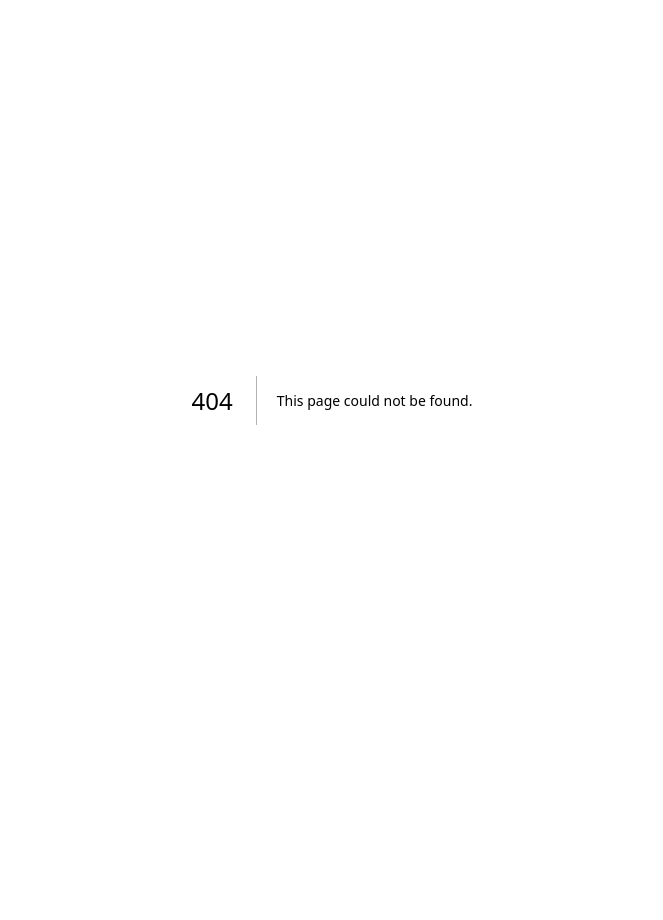
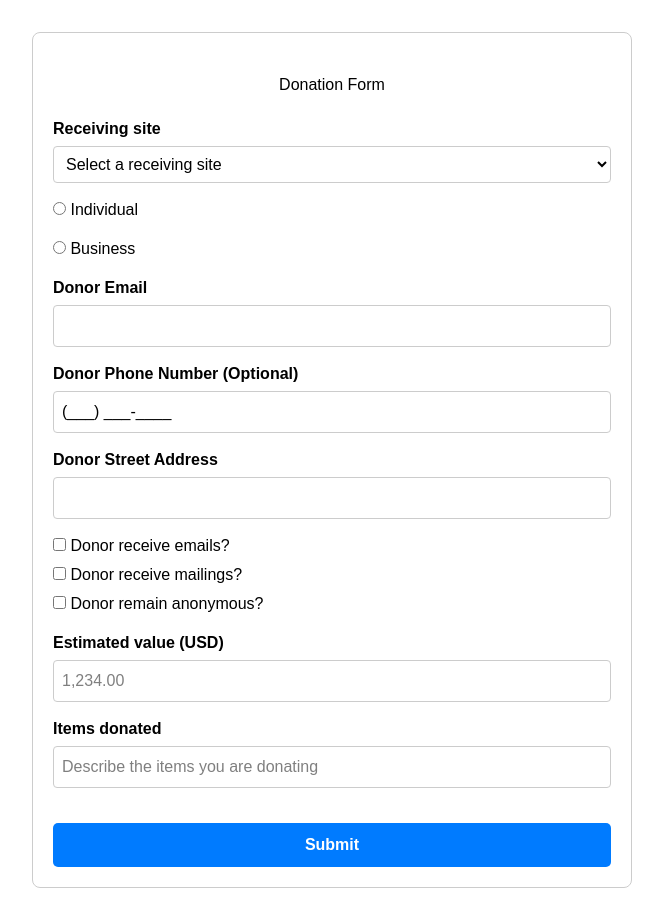
Before and after one commit to lablueprint/path, a Next.js app: page /manage/1/add in a window 1280 px wide. Before the commit this address had no page. Shown: the whole page, without its empty margins (308-971 px from the left). Before the commit the page ends 800 px from the top, so only its background shows below. Built offline with nearby package versions, Linux system fonts and the light colour scheme.

Commit message:
update donation form

```diff
--- a/app/components/DonationForm.tsx
+++ b/app/(main)/manage/[storeId]/add/components/DonationForm.tsx
@@ -1,12 +1,12 @@
-import { DonationInsert } from "../types/Donation";
-import { useState } from 'react';
+"use client";
+
+import { DonationInsert } from "../../../../../types/Donation";
 import { useForm, Controller } from "react-hook-form";
-import { NumericFormat, PatternFormat } from "react-number-format";
+import { PatternFormat } from "react-number-format";
 import { createDonation } from "@/app/api/donations/actions";
-// import usePlacesAutocomplete from "use-places-autocomplete";
 
 type FormData = {
-  donor_type: "individual" | "business";
+  donor_type?: "individual" | "business";
 
   individual_name?: string;
   business_name?: string;
@@ -36,66 +36,13 @@ export default function DonationForm() {
     formState: { errors }
   } = useForm<FormData>({
     defaultValues: {
+      donor_type: undefined,
       phone: "",
       estimated_value: null,
     }
   });
 
   const donorType = watch("donor_type");
-
-  // const onSubmit = async (data: FormData) => {
-  //   const donation: DonationInsert = {
-  //     receiver_user_id: "00000000-0000-0000-0000-000000000000", // TODO: real ID
-  //     store_id: null,
-
-  //     donor_is_individual: data.donor_type === "individual",
-
-  //     donor_individual_name:
-  //       data.donor_type === "individual"
-  //         ? data.individual_name ?? null
-  //         : null,
-
-  //     donor_business_name:
-  //       data.donor_type === "business"
-  //         ? data.business_name ?? null
-  //         : null,
-
-  //     donor_business_contact_name:
-  //       data.donor_type === "business"
-  //         ? data.business_contact_name ?? null
-  //         : null,
-
-  //     donor_email: data.email ?? null,
-  //     donor_phone: data.phone ?? null,
-  //     donor_street_address: data.address ?? null,
-
-  //     donor_receive_emails: data.receive_emails,
-  //     donor_receive_mailings: data.receive_mailings,
-  //     donor_remain_anonymous: data.remain_anonymous,
-
-  //     estimated_value: data.estimated_value,
-  //     items_donated: data.items_donated,
-  //   };
-
-
-  //   try {
-  //     const result = await createDonation(donation);
-  //     console.log("Donation created:", result);
-
-  //     // Reset form with default values including estimated_value
-  //     reset({
-  //       phone: "",
-  //       estimated_value: null,
-  //       donor_type: undefined,
-  //       receive_emails: false,
-  //       receive_mailings: false,
-  //       remain_anonymous: false,
-  //     });
-
-  //   } catch (error) {
-  //     console.error("Failed to create donation:", error);
-  //   }
-  // };
 
   const onSubmit = async (data: FormData) => {
     const donation: DonationInsert = {
@@ -130,12 +77,11 @@ export default function DonationForm() {
       estimated_value: data.estimated_value,
       items_donated: data.items_donated,
     };
-
     try {
       const result = await createDonation(donation);
       console.log("Donation created:", result);
 
-      // Reset form with default values including estimated_value
+      // Reset all fields to empty/default values
       reset({
         donor_type: undefined,
         individual_name: "",
@@ -148,9 +94,11 @@ export default function DonationForm() {
         receive_emails: false,
         receive_mailings: false,
         remain_anonymous: false,
-  estimated_value: undefined,
+        estimated_value: null,
         items_donated: "",
       });
+      clearErrors();
+
     } catch (error) {
       console.error("Failed to create donation:", error);
     }
@@ -158,7 +106,18 @@ export default function DonationForm() {
 
   return (
     <div style={{ maxWidth: "600px", margin: "0 auto", padding: "20px", border: "1px solid #ccc", borderRadius: "8px", fontFamily: "Arial, sans-serif" }}>
-      <h1 style={{ textAlign: "center", marginBottom: "20px" }}>Donation Form</h1>
+      <div
+        style={{
+          display: "flex",
+          alignItems: "center",
+          gap: "1rem",
+          marginTop: "20px",
+          marginBottom: "20px",
+          justifyContent: "center",
+        }}
+      >
+        <h1 style={{ margin: 0 }}>Donation Form</h1>
+      </div>
       <form onSubmit={handleSubmit(onSubmit)} style={{ display: "flex", flexDirection: "column", gap: "15px" }}>
 
         {/* Receiving Site */}
@@ -173,22 +132,32 @@ export default function DonationForm() {
         </div>
 
         {/* Donor Type */}
-        <div style={{ display: "flex", gap: "20px", alignItems: "center" }}>
+        <Controller
+          name="donor_type"
+          control={control}
+          rules={{ required: "Please select a donor type" }}
+          render={({ field }) => (
+            <>
               <label>
                 <input
                   type="radio"
                   value="individual"
-              {...register("donor_type", { required: true })}
+                  checked={field.value === "individual"}
+                  onChange={() => field.onChange("individual")}
                 /> Individual
               </label>
               <label>
                 <input
                   type="radio"
                   value="business"
-              {...register("donor_type", { required: true })}
+                  checked={field.value === "business"}
+                  onChange={() => field.onChange("business")}
                 /> Business
               </label>
-        </div>
+              {errors.donor_type && <p style={{ color: "red" }}>{errors.donor_type.message}</p>}
+            </>
+          )}
+        />
 
         {/* Conditional Name Fields */}
         {donorType === "individual" && (
@@ -286,55 +255,28 @@ export default function DonationForm() {
           </label>
         </div>
 
-        {/* Estimated Value
-        <div style={{ display: "flex", flexDirection: "column" }}>
-          <label style={{ fontWeight: "bold", marginBottom: "5px" }}>Estimated value (USD)</label>
-          <input
-            placeholder="$123.45"
-            {...register("estimated_value", {
-              required: "Estimated donation value required",
-              pattern: {
-                value: /^\d+(\.\d{1,2})?$/,
-                message: "Enter a valid amount (e.g., 123.45)",
-              },
-            })}
-            style={{ padding: "8px", borderRadius: "4px", border: "1px solid #ccc" }}
-          />
-          {errors.estimated_value && <p style={{ color: "red", marginTop: "5px" }}>{errors.estimated_value.message}</p>}
-        </div> */}
-
         {/* Estimated Value */}
         <div style={{ display: "flex", flexDirection: "column" }}>
           <label style={{ fontWeight: "bold", marginBottom: "5px" }}>
             Estimated value (USD)
           </label>
 
-          <Controller
-            name="estimated_value"
-            control={control}
-            rules={{
-  validate: (value) => value != null || "Estimated donation value required",
-}}
-            render={({ field }) => (
-              <NumericFormat
-                value={field.value ?? ""}
-                thousandSeparator=","
-                decimalScale={2}
-                fixedDecimalScale
-                prefix="$"
-                placeholder="$1,234.00"
-                onValueChange={(values) => {
-                  field.onChange(values.floatValue ?? null);
-                }}
+          <input
+            type="text"
+            placeholder="1,234.00"
+            {...register("estimated_value", {
+              required: "Estimated donation value is required",
+              pattern: {
+                value: /^\d+(\.\d{1,2})?$/,
+                message: "Please enter a valid dollar amount in the form 1234.56",
+              },
+            })}
             style={{
               padding: "8px",
               borderRadius: "4px",
               border: "1px solid #ccc",
             }}
           />
-            )}
-          />
-
 
           {errors.estimated_value && (
             <p style={{ color: "red", marginTop: "5px" }}>
@@ -371,7 +313,6 @@ export default function DonationForm() {
             backgroundColor: "#007bff",
             color: "#fff",
             fontWeight: "bold",
-            cursor: "pointer"
           }}
         >
           Submit
--- /dev/null
+++ b/app/(main)/manage/[storeId]/add/page.tsx
@@ -0,0 +1,33 @@
+import React from "react";
+import DonationForm from "./components/DonationForm";
+
+interface PageProps {
+  params: { id: string }; // Next.js dynamic route param
+}
+
+export default function AddStoreItemsPage({ params }: PageProps) {
+  const { id } = params;
+
+  return (
+    <div
+      style={{
+        minHeight: "100vh",
+        padding: "2rem",
+      }}
+    >
+
+      <div
+        style={{
+          display: "flex",
+          alignItems: "flex-start",
+        }}
+      >
+
+        <div style={{ flex: 1 }}>
+
+          <DonationForm />
+        </div>
+      </div>
+    </div>
+  );
+}
--- a/app/(pages)/example/page.tsx
+++ /dev/null
@@ -1,27 +0,0 @@
-"use client";
-
-import { createExampleEntry } from "@/app/api/example/actions";
-import { ExampleType } from "@/app/types/ExampleType";
-import TestDonationsPage from "../test-donations/page";
-
-export default function Example() {
-  const data: ExampleType = {
-    id: 5,
-    name: 'harry',
-  };
-
-  const handleExampleClick = async () => {
-    await createExampleEntry(data);
-  };
-
-  return (
-    <div>
-      Welcome to PATH! This is an example page.
-      <br />
-      <button onClick={handleExampleClick}>
-        Click to add data to the example table
-      </button>
-      <TestDonationsPage />
-    </div>
-  );
-}
--- a/app/(pages)/test-donations/page.tsx
+++ /dev/null
@@ -1,53 +0,0 @@
-"use client";
-
-import { createDonation, deleteDonation } from "@/app/api/donations/actions";
-import DonationForm from "@/app/components/DonationForm";
-
-export default function TestDonationsPage() {
-
-  const handleCreate = async () => {
-    try {
-      const donation = await createDonation({
-        receiver_user_id: "00000000-0000-0000-0000-000000000000",
-        store_id: null,
-        donor_is_individual: true,
-        donor_individual_name: "Test User",
-        donor_business_name: "Donor Business Name",
-        donor_business_contact_name: "Ms. Donor",
-        donor_email: "test@example.com",
-        donor_phone: "123-456-7890",
-        donor_street_address: "1234 Bruin Ave",
-        donor_receive_mailings: false,
-        donor_receive_emails: true,
-        donor_remain_anonymous: false,
-        estimated_value: 50,
-        items_donated: "Items donated!"
-      });
-
-      console.log("Created donation:", donation);
-    } catch (err) {
-      console.error("Create failed:", err);
-    }
-  };
-
-  const handleDelete = async () => {
-    const idToDelete = "b44b3b18-c499-4aec-9e73-aab1d3788d59"; // hard-coded ID for now
-    try {
-      const result = await deleteDonation(idToDelete);
-      console.log("Deleted donation:", result);
-    } catch (err) {
-      console.error("Delete failed:", err);
-    }
-  };
-
-  return (
-    // <div style={{ padding: 20 }}>
-    //   <h1>Test Donations</h1>
-    //   <button onClick={handleCreate}>Create Donation</button>
-    //   <button onClick={handleDelete} style={{ marginLeft: 10 }}>Delete Donation</button>
-    // </div>
-    <div>
-      <DonationForm />
-    </div>
-  );
-}
--- a/app/components/test/donations.tsx
+++ /dev/null
@@ -1,49 +0,0 @@
-"use client";
-
-import { createDonation, deleteDonation } from "@/app/api/donations/actions";
-
-export default function TestDonationsPage() {
-
-  const handleCreate = async () => {
-    try {
-      const donation = await createDonation({
-        receiver_user_id: "00000000-0000-0000-0000-000000000000",
-        store_id: null,
-        donor_is_individual: true,
-        donor_individual_name: "Test User",
-        donor_business_name: "Donor Business Name",
-        donor_business_contact_name: "Ms. Donor",
-        donor_email: "test@example.com",
-        donor_phone: "123-456-7890",
-        donor_street_address: "1234 Bruin Ave",
-        donor_receive_mailings: false,
-        donor_receive_emails: true,
-        donor_remain_anonymous: false,
-        estimated_value: 50,
-        items_donated: "Items donated!"
-      });
-
-      console.log("Created donation:", donation);
-    } catch (err) {
-      console.error("Create failed:", err);
-    }
-  };
-
-  const handleDelete = async () => {
-    const idToDelete = "5001e28d-91b6-4df8-8976-4c88c4ad112f"; // hard-coded ID for now
-    try {
-      const result = await deleteDonation(idToDelete);
-      console.log("Deleted donation:", result);
-    } catch (err) {
-      console.error("Delete failed:", err);
-    }
-  };
-
-  return (
-    <div style={{ padding: 20 }}>
-      <h1>Test Donations</h1>
-      <button onClick={handleCreate}>Create Donation</button>
-      <button onClick={handleDelete} style={{ marginLeft: 10 }}>Delete Donation</button>
-    </div>
-  );
-}
```
Lines whose indentation alone changed are shown as unchanged.
